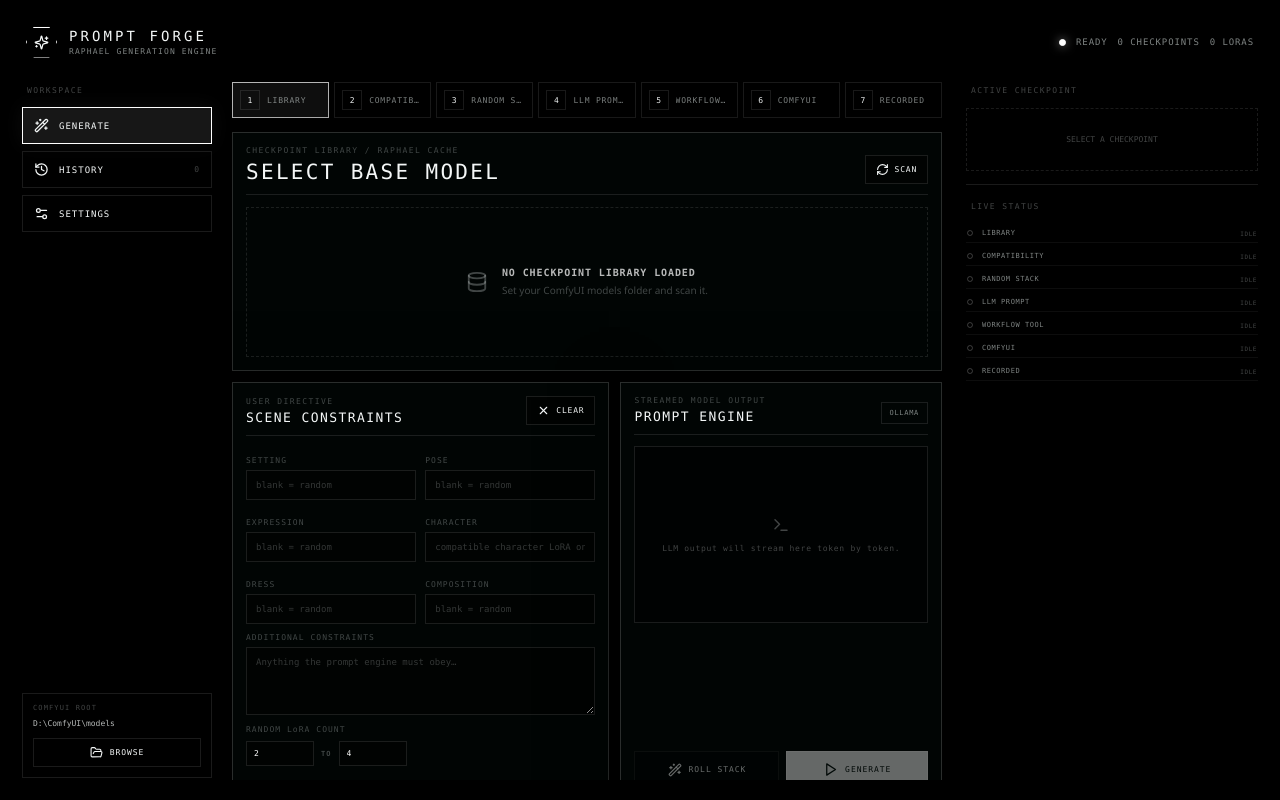
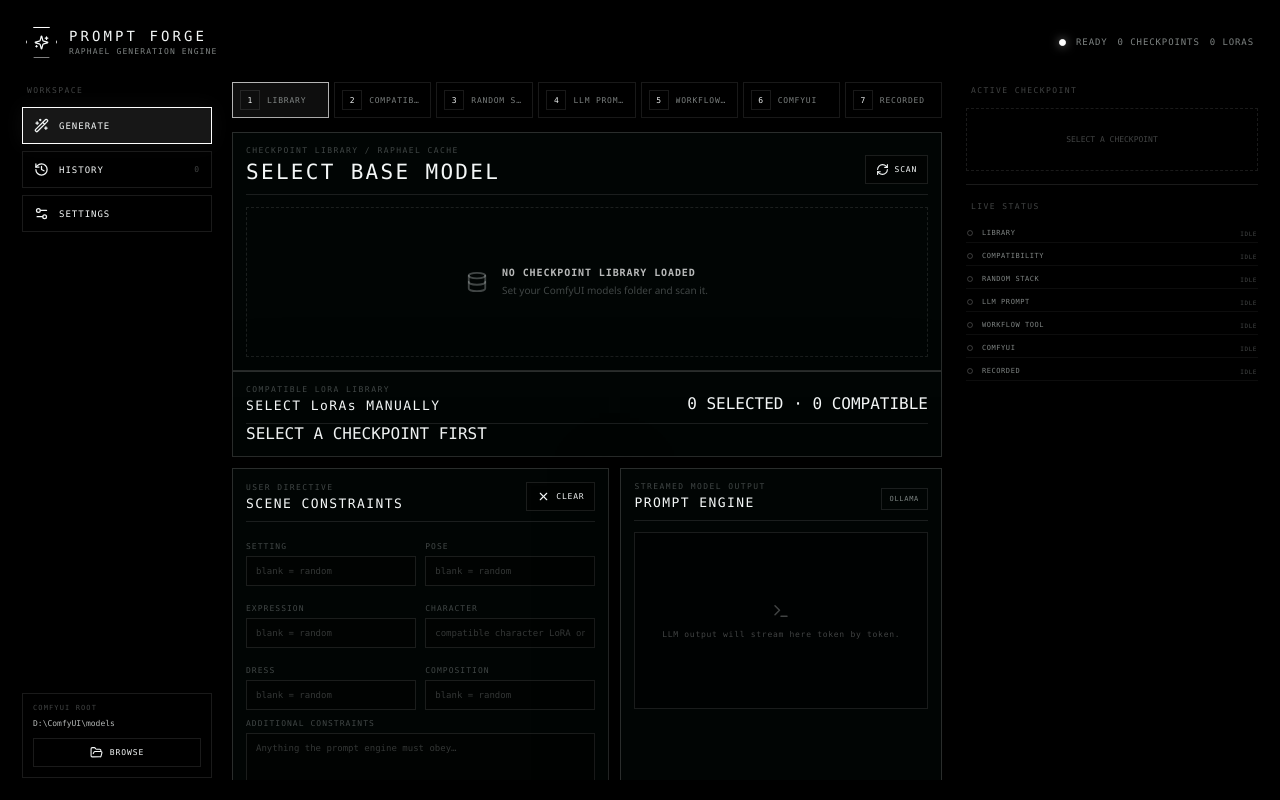
Before and after one commit to Prathik111/Raphael-Image-Generator, a React (Vite) app: page / in a window 1280 px wide. Built offline with nearby package versions, Linux system fonts and the light colour scheme.

Commit message:
Add manual LoRA selection and structured selection state

```diff
--- a/src/App.tsx
+++ b/src/App.tsx
@@ -6,6 +6,25 @@ import type { Constraints, GenerationRecord, LibrarySnapshot, LlmSettings, Prepa
 
 type Stage = 'library' | 'compatibility' | 'selection' | 'llm' | 'workflow' | 'comfy' | 'recorded';
 type Status = 'idle' | 'running' | 'done' | 'error';
+
+function normUi(value: string) {
+  return value.trim().toLowerCase().replace(/[ _\-./]+/g, '');
+}
+
+function isCompatibleLoraUi(lora: LibrarySnapshot['loras'][number], checkpoint: LibrarySnapshot['checkpoints'][number]) {
+  const keys = [...checkpoint.tags, checkpoint.baseModel || '', checkpoint.name]
+    .map(normUi)
+    .filter(x => x.length > 2);
+  const explicit = !!lora.baseModel && keys.some(k => {
+    const b = normUi(lora.baseModel || '');
+    return k === b || k.includes(b) || b.includes(k);
+  });
+  const tagged = lora.tags.some(tag => {
+    const t = normUi(tag);
+    return keys.some(k => k === t || k.includes(t) || t.includes(k));
+  });
+  return explicit || tagged;
+}
 
 const stages: Array<{key: Stage; label: string}> = [
   {key:'library',label:'LIBRARY'},{key:'compatibility',label:'COMPATIBILITY'},
@@ -44,11 +63,22 @@ function App() {
   const [error, setError] = useState('');
   const [toast, setToast] = useState('');
   const [thumbs, setThumbs] = useState<Record<string,string>>({});
+  const [selectedLoraIds, setSelectedLoraIds] = useState<string[]>([]);
   const unlisten = useRef<UnlistenFn | null>(null);
 
   const selected = useMemo(
     () => library?.checkpoints.find(x => x.id === selectedId) || library?.checkpoints[0],
     [library, selectedId],
+  );
+
+  const compatibleLoras = useMemo(
+    () => (library && selected ? library.loras.filter(lora => isCompatibleLoraUi(lora, selected)) : []),
+    [library, selected],
+  );
+
+  const manualLoras = useMemo(
+    () => compatibleLoras.filter(lora => selectedLoraIds.includes(lora.id)),
+    [compatibleLoras, selectedLoraIds],
   );
 
   useEffect(() => {
@@ -62,7 +92,7 @@ function App() {
 
   useEffect(() => {
     if (!library) return;
-    for (const model of library.checkpoints.slice(0, 24)) {
+    for (const model of [...library.checkpoints, ...library.loras].slice(0, 80)) {
       if (!model.thumbnail || thumbs[model.id]) continue;
       void invoke<string>('path_to_data_url', {path:model.thumbnail})
         .then(url => setThumbs(x => ({...x, [model.id]:url})))
@@ -133,22 +163,29 @@ function App() {
     setStage('compatibility');
     setStageStatus('compatibility','running');
     try {
-      await invoke<PreparedGeneration>('prepare_generation', {
-        req:{checkpoint:selected, loras:library.loras, ...constraints},
-      }).then(result => {
-        setPrepared(result);
-        setStageStatus('compatibility','done');
-        setStage('selection');
-        setStageStatus('selection','done');
-        return result;
+      const result = await invoke<PreparedGeneration>('prepare_generation', {
+        req:{checkpoint:selected, loras:library.loras, selectedLoraIds:[], ...constraints},
       });
-      return prepared;
+      setPrepared(result);
+      setSelectedLoraIds(result.loras.map(lora => lora.id));
+      setStageStatus('compatibility','done');
+      setStage('selection');
+      setStageStatus('selection','done');
+      return result;
     } catch (e) {
       setStageStatus('compatibility','error');
       setStageStatus('selection','error');
       setError(String(e));
       return null;
     }
+  }
+
+  function toggleLora(id:string) {
+    setSelectedLoraIds(current => current.includes(id)
+      ? current.filter(x => x !== id)
+      : [...current, id]);
+    setPrepared(null);
+    setPrompts(null);
   }
 
   async function generate() {
@@ -160,7 +197,7 @@ function App() {
       setStage('compatibility');
       setStageStatus('compatibility','running');
       const prep = await invoke<PreparedGeneration>('prepare_generation', {
-        req:{checkpoint:selected, loras:library.loras, ...constraints},
+        req:{checkpoint:selected, loras:library.loras, selectedLoraIds, ...constraints},
       });
       setPrepared(prep);
       setStageStatus('compatibility','done');
@@ -316,7 +353,7 @@ function App() {
           {!library?.checkpoints.length
             ? <div className="empty-state"><Database size={22}/><div><b>NO CHECKPOINT LIBRARY LOADED</b><span>Set your ComfyUI models folder and scan it.</span></div></div>
             : <div className="checkpoint-grid">{library.checkpoints.map(model =>
-              <button key={model.id} className={'model-card ' + (selected?.id === model.id ? 'selected' : '')} onClick={() => {setSelectedId(model.id); setPrepared(null); setPrompts(null);}}>
+              <button key={model.id} className={'model-card ' + (selected?.id === model.id ? 'selected' : '')} onClick={() => {setSelectedId(model.id); setSelectedLoraIds([]); setPrepared(null); setPrompts(null);}}>
                 <div className="model-thumb">
                   {thumbs[model.id] ? <img src={thumbs[model.id]} alt=""/> : <div className="thumb-fallback"><Layers3 size={28}/><span>{(model.baseModel || model.name).slice(0,18).toUpperCase()}</span></div>}
                   <div className="thumb-overlay"><span>{model.baseModel || 'BASE UNKNOWN'}</span><span>{Math.round(model.size / 1024 / 1024) || 0} MB</span></div>
@@ -324,6 +361,32 @@ function App() {
                 <div className="model-body"><div className="model-name">{model.name}</div><div className="model-type">CHECKPOINT <span>{model.source.toUpperCase()}</span></div><div className="model-tags">{model.tags.slice(0,4).map(t => <span key={t}>{t}</span>)}</div></div>
               </button>
             )}</div>}
+        </section>
+
+        <section className="panel lora-selector-panel">
+          <div className="panel-head">
+            <div><div className="kicker">COMPATIBLE LoRA LIBRARY</div><div className="panel-title">SELECT LoRAs MANUALLY</div></div>
+            <div className="lora-count">{manualLoras.length} SELECTED · {compatibleLoras.length} COMPATIBLE</div>
+          </div>
+          {!selected ? <div className="lora-empty">SELECT A CHECKPOINT FIRST</div> :
+           !compatibleLoras.length ? <div className="lora-empty">NO COMPATIBLE LoRAs FOUND FOR THIS CHECKPOINT</div> :
+           <div className="lora-grid">
+            {compatibleLoras.map(lora =>
+              <button key={lora.id}
+                className={'lora-card ' + (selectedLoraIds.includes(lora.id) ? 'selected' : '')}
+                onClick={() => toggleLora(lora.id)}>
+                <div className="lora-thumb">
+                  {thumbs[lora.id] ? <img src={thumbs[lora.id]} alt="" /> : <div className="lora-fallback"><Layers3 size={18}/></div>}
+                  {lora.character && <span>CHARACTER</span>}
+                </div>
+                <div className="lora-body">
+                  <div className="lora-name">{lora.name}</div>
+                  <div className="lora-tags">{lora.tags.slice(0,3).map(tag => <span key={tag}>{tag}</span>)}</div>
+                </div>
+                <div className="lora-check">{selectedLoraIds.includes(lora.id) ? <Check size={12}/> : ''}</div>
+              </button>
+            )}
+           </div>}
         </section>
 
         <section className="lower-grid">
```
